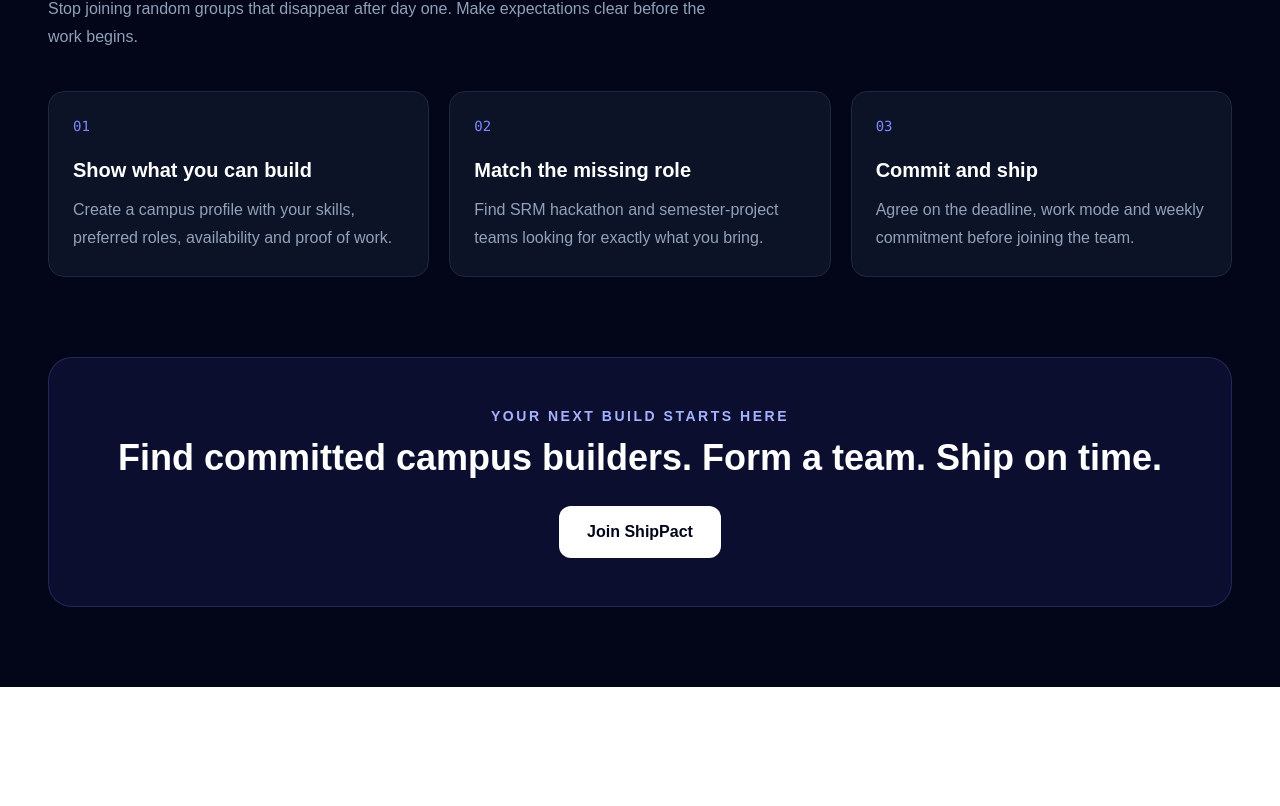
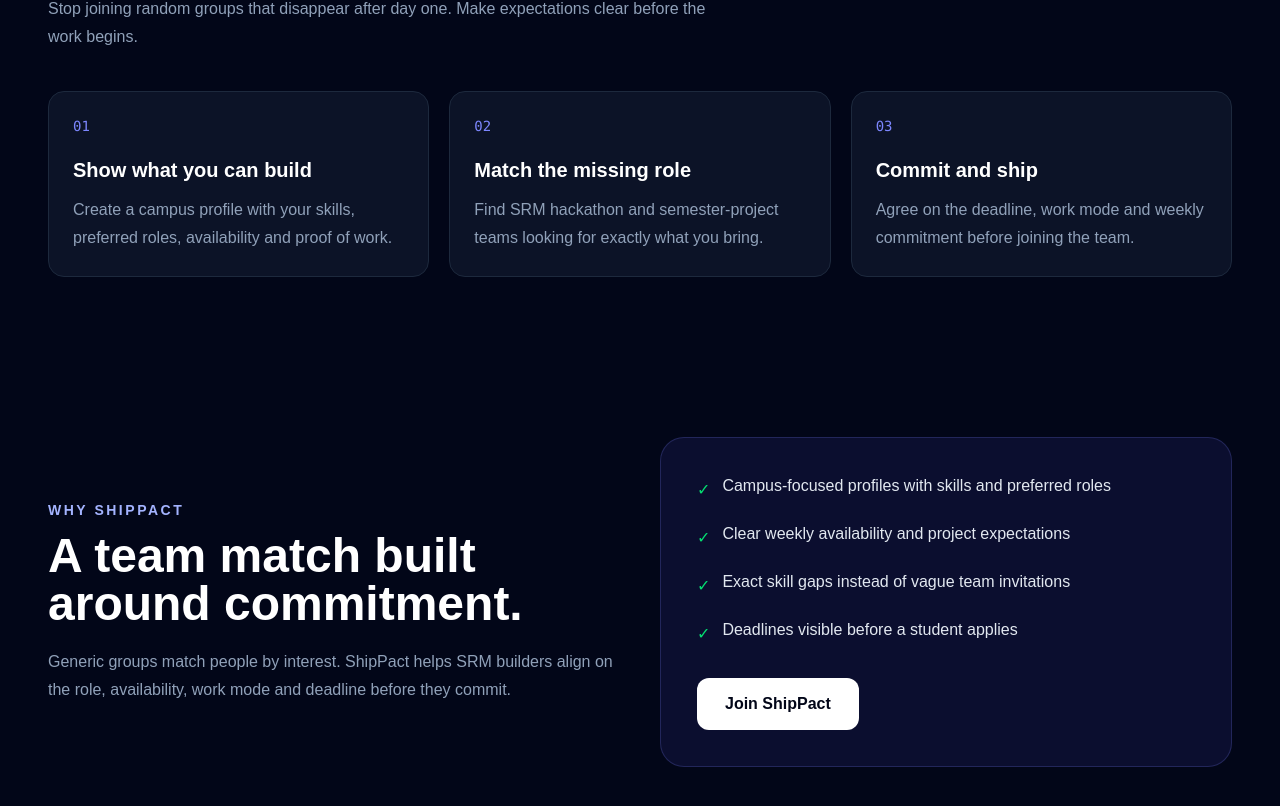
Before and after one commit to pradeepcymk/teamup, a React (Vite) app: page / in a window 1280 px wide. Shown: the part 926-1732 px from the top of the page. Before the commit the page ends 1613 px from the top, so only its background shows below. Built offline with nearby package versions, Linux system fonts and the light colour scheme; no server answers.

Commit message:
Require login for team access

```diff
--- a/src/App.jsx
+++ b/src/App.jsx
@@ -1,6 +1,7 @@
 import { BrowserRouter, Route, Routes } from 'react-router-dom'
 import { Analytics } from '@vercel/analytics/react'
 import Navbar from './components/Navbar'
+import ProtectedRoute from './components/ProtectedRoute'
 import Home from './pages/Home'
 import BrowseTeams from './pages/BrowseTeams'
 import Login from './pages/Login'
@@ -22,16 +23,23 @@ function App() {
         <Routes>
 
           <Route path="/" element={<Home />} />
-          <Route path="/teams" element={<BrowseTeams />} />
+          <Route
+            path="/teams"
+            element={
+              <ProtectedRoute>
+                <BrowseTeams />
+              </ProtectedRoute>
+            }
+          />
           <Route path="/login" element={<Login />} />
           <Route path="/signup" element={<Signup />} />
-          <Route path="/profile" element={<Profile />} />
-          <Route path="/create-team" element={<CreateTeam />} />
-          <Route path="/teams/:id" element={<TeamDetails />} />
-          <Route path="/applications" element={<Applications />} />
-          <Route path="/my-teams" element={<MyTeams />} />
-          <Route path="/teams/:id/edit" element={<EditTeam />} />
-          <Route path="/my-requests" element={<MyRequests />} />
+          <Route path="/profile" element={<ProtectedRoute><Profile /></ProtectedRoute>} />
+          <Route path="/create-team" element={<ProtectedRoute><CreateTeam /></ProtectedRoute>} />
+          <Route path="/teams/:id" element={<ProtectedRoute><TeamDetails /></ProtectedRoute>} />
+          <Route path="/applications" element={<ProtectedRoute><Applications /></ProtectedRoute>} />
+          <Route path="/my-teams" element={<ProtectedRoute><MyTeams /></ProtectedRoute>} />
+          <Route path="/teams/:id/edit" element={<ProtectedRoute><EditTeam /></ProtectedRoute>} />
+          <Route path="/my-requests" element={<ProtectedRoute><MyRequests /></ProtectedRoute>} />
         </Routes>
       </div>
       <Analytics />
--- a/src/components/Navbar.jsx
+++ b/src/components/Navbar.jsx
@@ -66,6 +66,10 @@ function Navbar() {
 
         {/* Desktop navigation */}
         <div className="hidden items-center gap-3 xl:flex">
+          <Link to="/" className={navigationLink}>
+            Home
+          </Link>
+
           <Link to="/#how-it-works" className={navigationLink}>
             How It Works
           </Link>
@@ -163,6 +167,10 @@ function Navbar() {
       {menuOpen && (
         <div className="mx-auto mt-5 max-w-7xl border-t border-slate-800 pt-5 xl:hidden">
           <div className="flex flex-col gap-2">
+            <Link to="/" className={navigationLink}>
+              Home
+            </Link>
+
             <Link to="/#how-it-works" className={navigationLink}>
               How It Works
             </Link>
--- /dev/null
+++ b/src/components/ProtectedRoute.jsx
@@ -0,0 +1,56 @@
+import { useEffect, useState } from 'react'
+import { Navigate, useLocation } from 'react-router-dom'
+import { supabase } from '../lib/supabase'
+
+function ProtectedRoute({ children }) {
+  const [user, setUser] = useState(null)
+  const [loading, setLoading] = useState(true)
+  const location = useLocation()
+
+  useEffect(() => {
+    async function loadSession() {
+      const {
+        data: { session },
+      } = await supabase.auth.getSession()
+
+      setUser(session?.user ?? null)
+      setLoading(false)
+    }
+
+    loadSession()
+
+    const {
+      data: { subscription },
+    } = supabase.auth.onAuthStateChange((_event, session) => {
+      setUser(session?.user ?? null)
+      setLoading(false)
+    })
+
+    return () => subscription.unsubscribe()
+  }, [])
+
+  if (loading) {
+    return (
+      <main className="flex min-h-screen items-center justify-center bg-slate-950 text-slate-300">
+        Checking your session...
+      </main>
+    )
+  }
+
+  if (!user) {
+    return (
+      <Navigate
+        to="/login"
+        replace
+        state={{
+          from: `${location.pathname}${location.search}`,
+          message: 'Log in to view teammates and team details.',
+        }}
+      />
+    )
+  }
+
+  return children
+}
+
+export default ProtectedRoute
--- a/src/pages/Home.jsx
+++ b/src/pages/Home.jsx
@@ -1,4 +1,5 @@
-import { Link } from 'react-router-dom'
+import { useEffect } from 'react'
+import { Link, useLocation } from 'react-router-dom'
 
 const benefits = [
   {
@@ -22,6 +23,21 @@ const benefits = [
 ]
 
 function Home() {
+  const location = useLocation()
+
+  useEffect(() => {
+    if (!location.hash) {
+      window.scrollTo({ top: 0 })
+      return
+    }
+
+    const section = document.getElementById(location.hash.slice(1))
+
+    if (section) {
+      section.scrollIntoView({ behavior: 'smooth', block: 'start' })
+    }
+  }, [location.hash])
+
   return (
     <main className="min-h-screen overflow-hidden bg-slate-950 px-6 pb-20 pt-32 text-white md:px-12">
       <section className="relative mx-auto flex min-h-[70vh] max-w-7xl items-center">
@@ -109,20 +125,46 @@ function Home() {
 
       <section
         id="why-shippact"
-        className="mx-auto max-w-7xl scroll-mt-28 rounded-3xl border border-indigo-400/20 bg-indigo-500/10 px-6 py-12 text-center md:px-12"
+        className="mx-auto max-w-7xl scroll-mt-28 py-20"
       >
+        <div className="grid items-center gap-10 lg:grid-cols-2">
+          <div>
             <p className="text-sm font-semibold uppercase tracking-[0.18em] text-indigo-300">
-          Your next build starts here
+              Why ShipPact
             </p>
-        <h2 className="mt-3 text-3xl font-bold md:text-4xl">
-          Find committed campus builders. Form a team. Ship on time.
+            <h2 className="mt-3 text-3xl font-bold md:text-5xl">
+              A team match built around commitment.
             </h2>
+            <p className="mt-5 max-w-xl leading-7 text-slate-400">
+              Generic groups match people by interest. ShipPact helps SRM
+              builders align on the role, availability, work mode and
+              deadline before they commit.
+            </p>
+          </div>
+
+          <div className="rounded-3xl border border-indigo-400/20 bg-indigo-500/10 p-7 md:p-9">
+            <ul className="space-y-5 text-left">
+              {[
+                'Campus-focused profiles with skills and preferred roles',
+                'Clear weekly availability and project expectations',
+                'Exact skill gaps instead of vague team invitations',
+                'Deadlines visible before a student applies',
+              ].map((reason) => (
+                <li key={reason} className="flex gap-3 text-slate-200">
+                  <span className="mt-1 text-green-400">✓</span>
+                  <span>{reason}</span>
+                </li>
+              ))}
+            </ul>
+
             <Link
               to="/signup"
-          className="mt-7 inline-block rounded-xl bg-white px-7 py-3.5 font-semibold text-slate-950 hover:bg-indigo-100"
+              className="mt-8 inline-block rounded-xl bg-white px-7 py-3.5 font-semibold text-slate-950 hover:bg-indigo-100"
             >
               Join ShipPact
             </Link>
+          </div>
+        </div>
       </section>
     </main>
   )
--- a/src/pages/Login.jsx
+++ b/src/pages/Login.jsx
@@ -1,9 +1,10 @@
 import { useState } from 'react'
-import { useNavigate } from 'react-router-dom'
+import { Link, useLocation, useNavigate } from 'react-router-dom'
 import { supabase } from '../lib/supabase'
 
 function Login() {
   const navigate = useNavigate()
+  const location = useLocation()
 
   const [email, setEmail] = useState('')
   const [password, setPassword] = useState('')
@@ -27,7 +28,7 @@ function Login() {
     }
 
     setLoading(false)
-    navigate('/teams')
+    navigate(location.state?.from || '/teams', { replace: true })
   }
 
   return (
@@ -44,6 +45,12 @@ function Login() {
         <p className="mt-3 text-slate-400">
           Continue finding and building great teams.
         </p>
+
+        {location.state?.message && (
+          <p className="mt-5 rounded-lg border border-indigo-400/30 bg-indigo-400/10 p-3 text-sm text-indigo-200">
+            {location.state.message}
+          </p>
+        )}
 
         <form onSubmit={handleSubmit} className="mt-8 space-y-5">
           <div>
@@ -101,12 +108,12 @@ function Login() {
 
         <p className="mt-6 text-center text-sm text-slate-400">
           Don&apos;t have an account?{' '}
-          <a
-            href="/signup"
+          <Link
+            to="/signup"
             className="font-semibold text-indigo-400 hover:text-indigo-300"
           >
             Sign up
-          </a>
+          </Link>
         </p>
       </section>
     </main>
```
Lines whose indentation alone changed are shown as unchanged.
